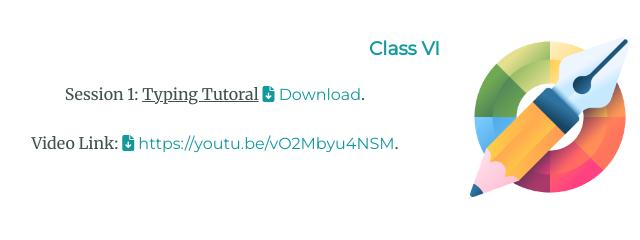
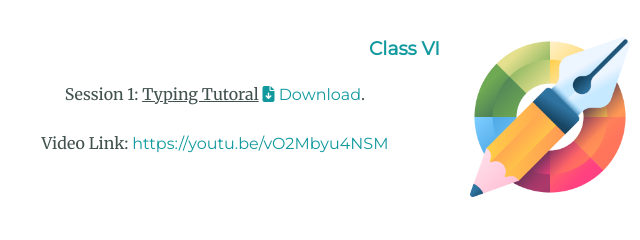
Before and after one commit to tshewang442/Digital-Notebook, a plain HTML site: page index.html in a window 1280 px wide. Shown: the part 2300-2540 px from the top of the page, 330-970 px from the left. Drawn offline with Linux system fonts and the light colour scheme.

Commit message:
Update index.html

```diff
--- a/index.html
+++ b/index.html
@@ -55,7 +55,7 @@
         <img class="graphic-designer-img" src="images/graphic-designer.png" alt="">
         <h3 class="graphic-design-head">Class VI</h3>
         <p class="try">Session 1: <u>Typing Tutoral</u> <a class="link" href="files/cl6/1.Online-Typing-Tutor.pptx"><i class="fa-solid fa-file-arrow-down"></i> Download</a>.</p>
-        <p class="try">Video Link: <a class="link" href="https://youtu.be/vO2Mbyu4NSM "><i class="fa-solid fa-file-arrow-down"></i> https://youtu.be/vO2Mbyu4NSM</a>.</p>
+        <p class="try">Video Link: <a class="link" href="https://youtu.be/vO2Mbyu4NSM "></i> https://youtu.be/vO2Mbyu4NSM</a></p>
 
     </div>
       <hr>
```
